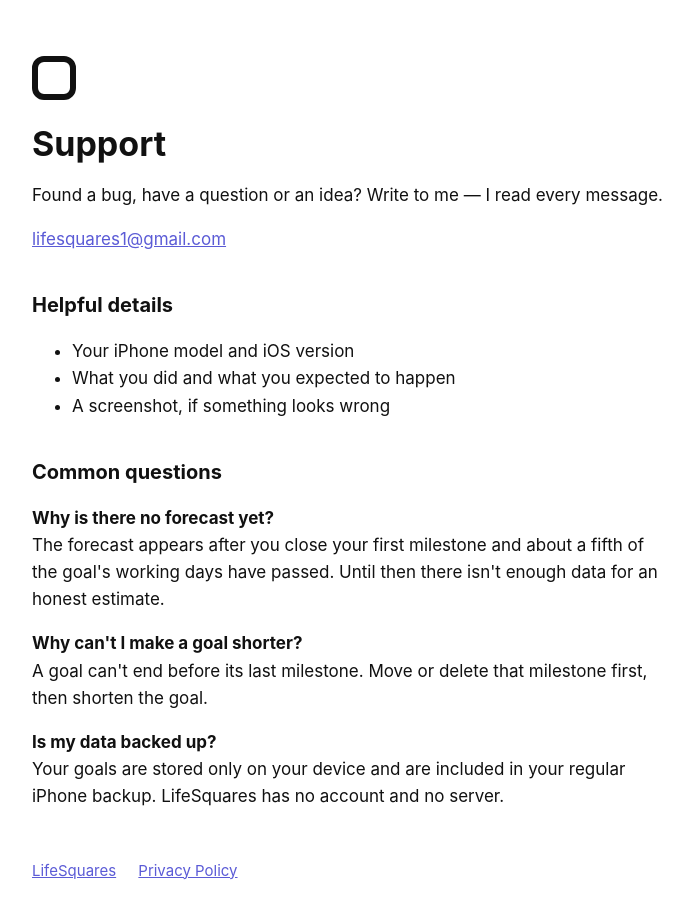
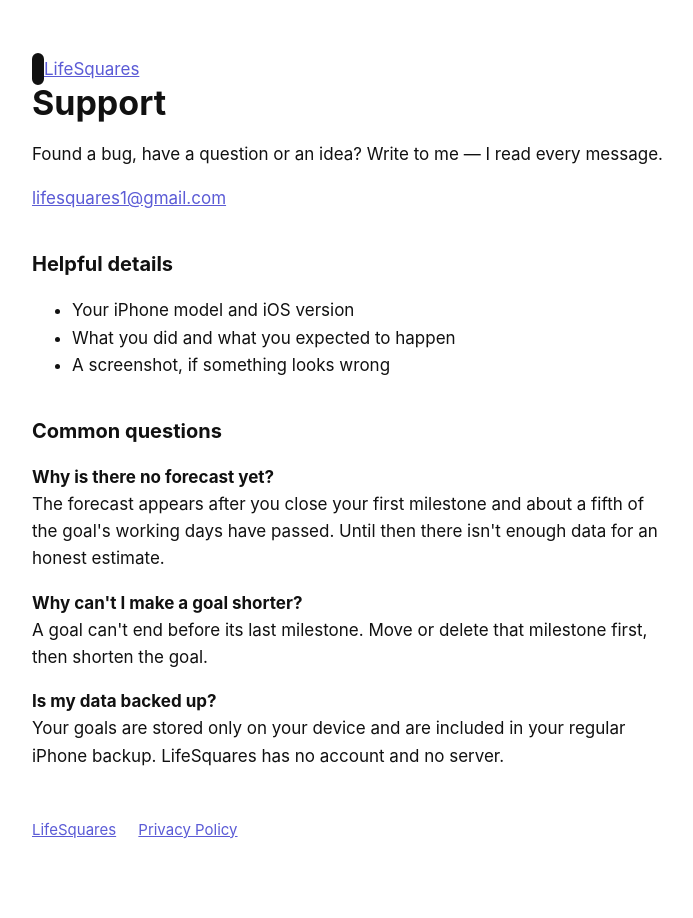
Before and after one commit to yaroslavgoncharov31-sudo/lifesquares-site, a plain HTML site: page support.html in a window 1280 px wide. Shown: the whole page, without its empty margins (292-985 px from the left). Drawn offline with Linux system fonts and the light colour scheme.

Commit message:
update header for logo

```diff
--- a/support.html
+++ b/support.html
@@ -8,7 +8,7 @@
 </head>
 <body>
 <main>
-  <div class="logo" aria-hidden="true"></div>
+  <a class="brand" href="index.html"><span class="logo" aria-hidden="true"></span><span class="wordmark">LifeSquares</span></a>
   <h1>Support</h1>
   <p>Found a bug, have a question or an idea? Write to me — I read every message.</p>
   <p><a href="mailto:lifesquares1@gmail.com">lifesquares1@gmail.com</a></p>
```
